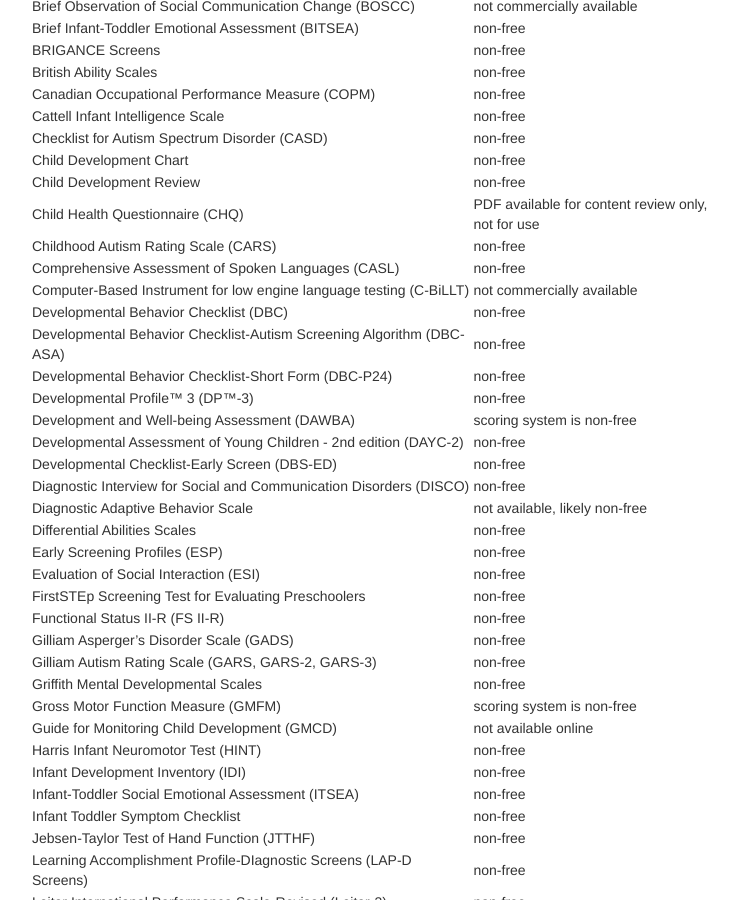
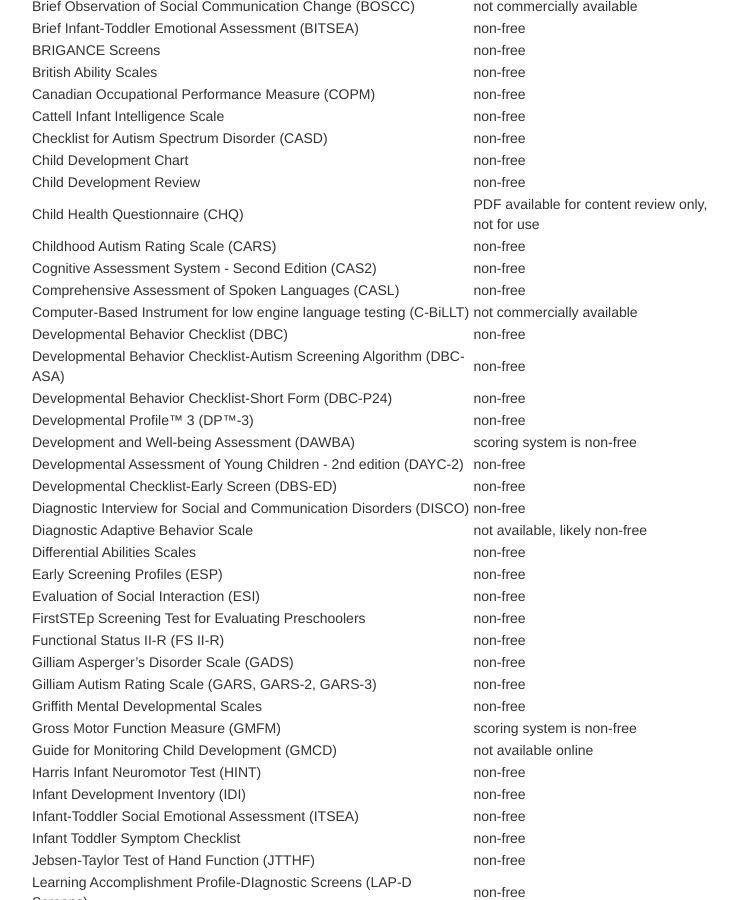
Before and after one commit to mjmaenner/disabilitymeasures, a Jekyll site: the page built from pages/donotqualify.md, in a window 1280 px wide and 900 px high, scrolled down 961 px. Shown: the whole window, without its empty margins (259-997 px from the left). Built offline with Jekyll 4.4.1, drawn with Linux system fonts in a browser that asks for light colours.

Commit message:
added cas-2

```diff
--- a/pages/donotqualify.md
+++ b/pages/donotqualify.md
@@ -56,6 +56,7 @@ Child Development Chart | non-free
 Child Development Review | non-free
 Child Health Questionnaire (CHQ) | PDF available for content review only, not for use
 Childhood Autism Rating Scale (CARS) | non-free
+Cognitive Assessment System - Second Edition (CAS2) | non-free
 Comprehensive Assessment of Spoken Languages (CASL) | non-free
 Computer-Based Instrument for low engine language testing (C-BiLLT) | not commercially available
 Developmental Behavior Checklist (DBC) | non-free
```
